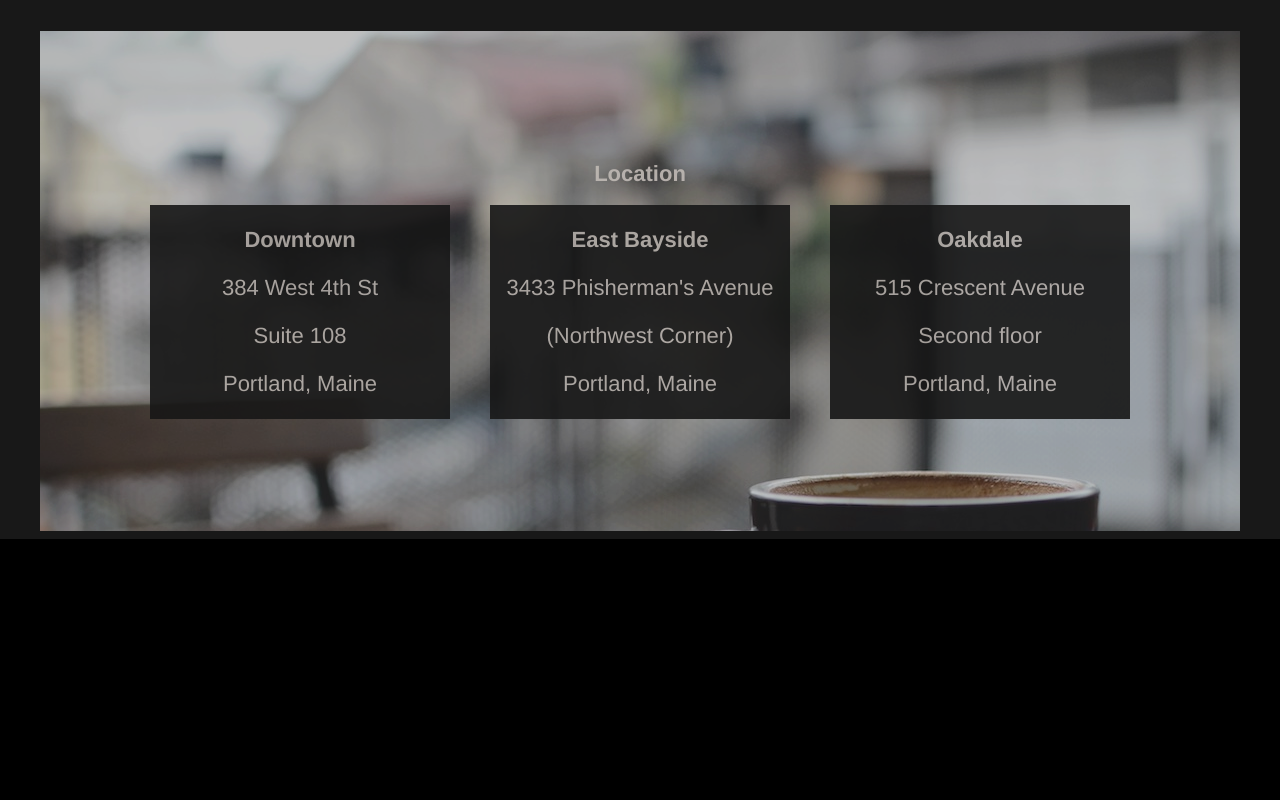
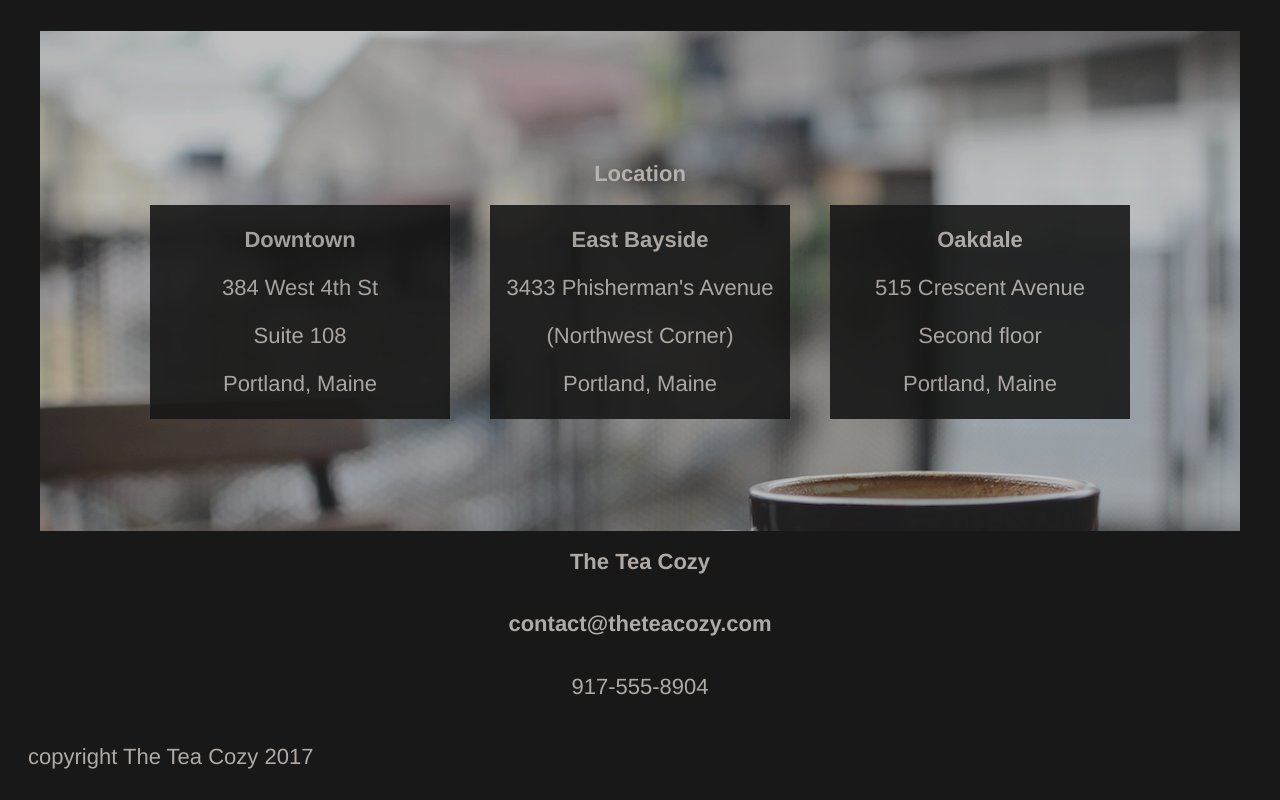
Before and after one commit to paul-cute/TeaCozy, a plain HTML site: page index.html in a window 1280 px wide. Shown: the part 1550-2350 px from the top of the page. Before the commit the page ends 2089 px from the top, so only its background shows below. Drawn offline with Linux system fonts and the light colour scheme.

Commit message:
proyect finish

```diff
--- a/index.html
+++ b/index.html
@@ -73,6 +73,14 @@
                 </div>
             </div>
         </section>
+        <section>
+            <h1>The Tea Cozy</h1>
+            <h5>contact@theteacozy.com</h5>
+            <p>917-555-8904</p>
+        </section>
+        <footer class="footer">
+            <p>copyright The Tea Cozy 2017</p>
+        </footer>
     </main>
 </body>
 </html>
--- a/style.css
+++ b/style.css
@@ -106,5 +106,11 @@ img {
 
 .panel-location {
     width: 300px;
+}
 
+/* Footer */
+.footer {
+    display: flex;
+    align-content: start;
+    margin-left: 20px;
 }
```
